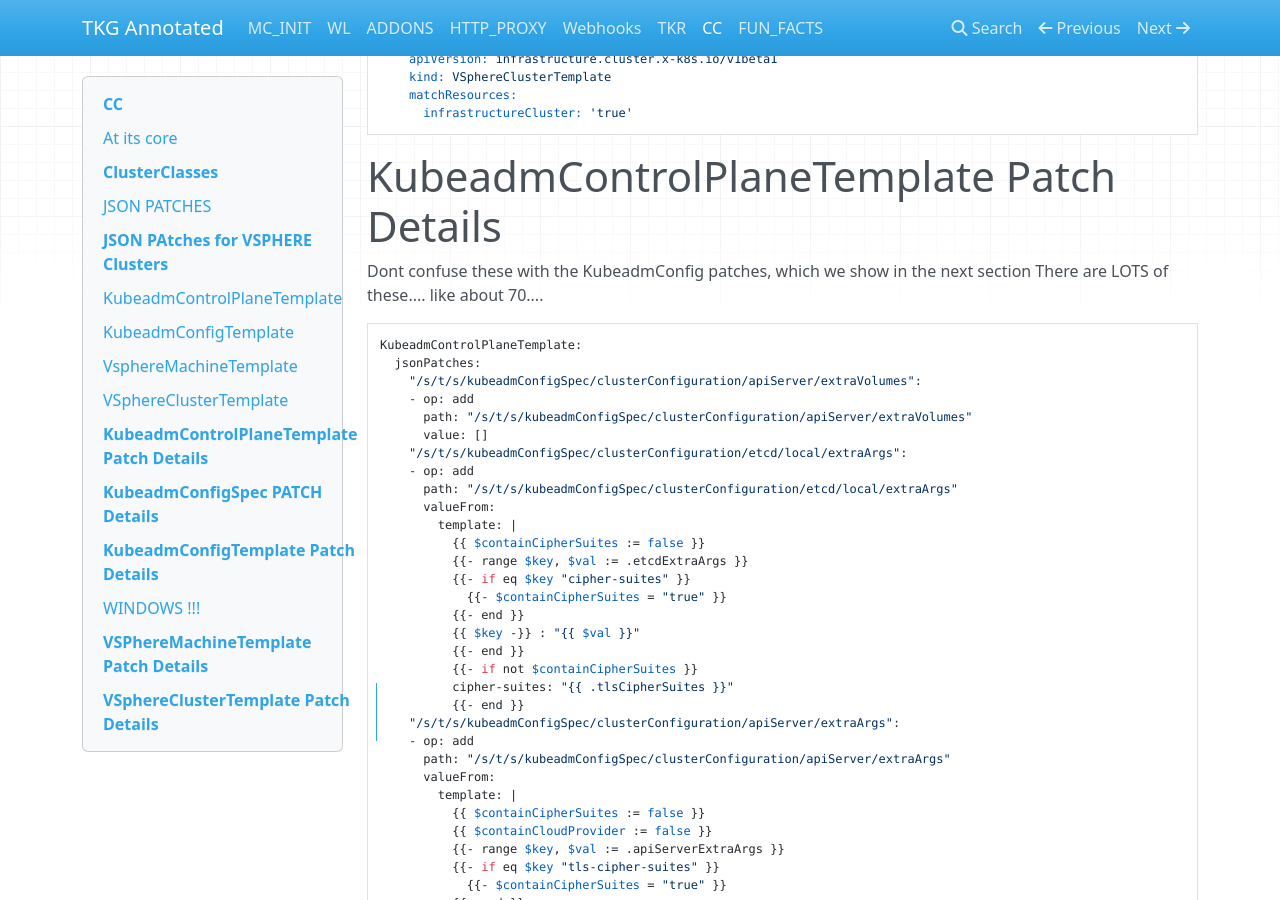
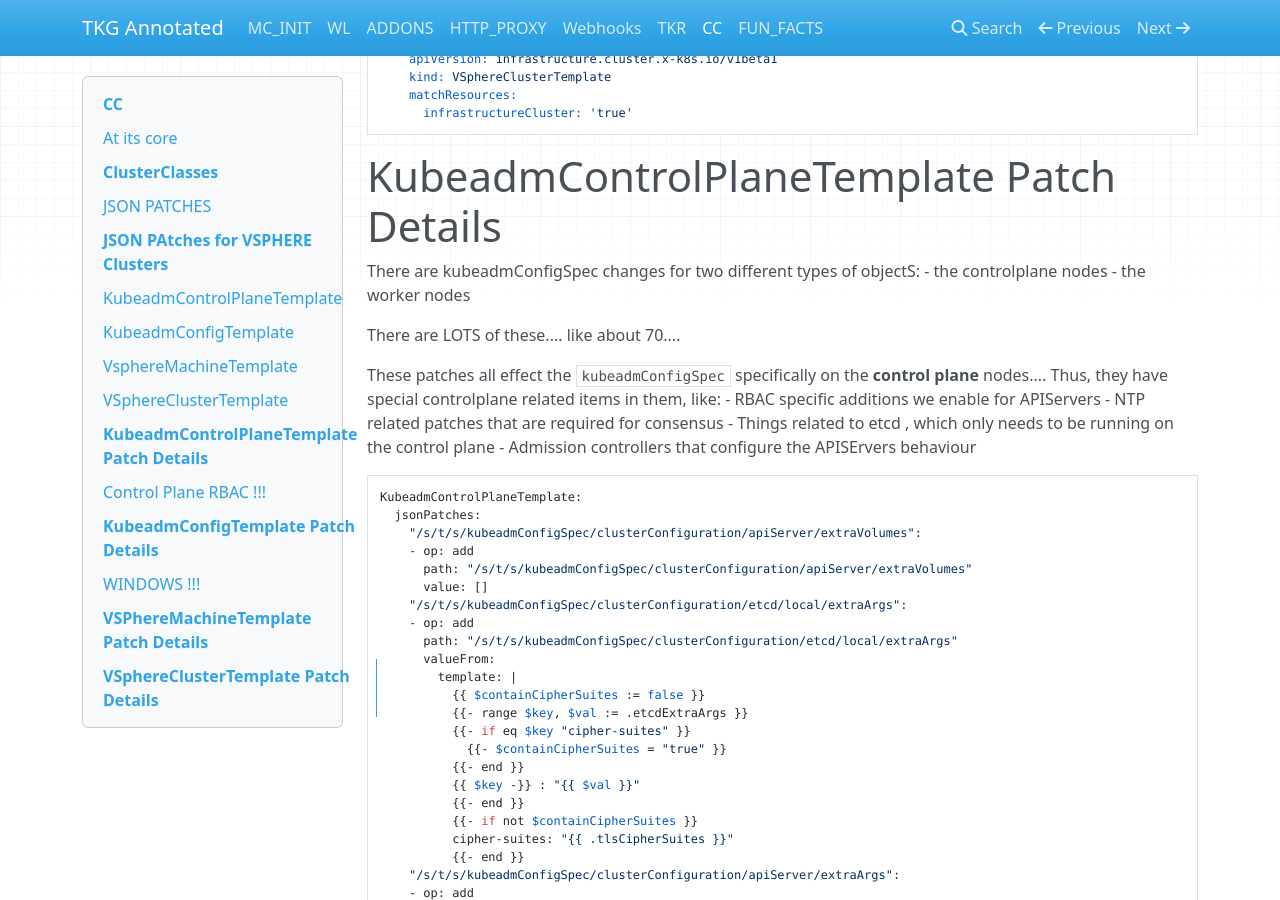
Before and after one commit to jayunit100/tanzu-install-annotated, an MkDocs documentation site: the page built from docs/z5-cc.md, in a window 1280 px wide and 900 px high, scrolled down 3591 px. Built offline with MkDocs 1.6.1, drawn with Linux system fonts in a browser that asks for light colours; nearby versions of some CDN libraries; some of the changed text lies outside the part shown.

Commit message:
Update z5-cc.md

````diff
--- a/docs/z5-cc.md
+++ b/docs/z5-cc.md
@@ -203,8 +203,18 @@
 
 # KubeadmControlPlaneTemplate Patch Details
 
-Dont confuse these with the KubeadmConfig patches, which we show in the next section
+There are kubeadmConfigSpec changes for two different types of objectS:
+- the controlplane nodes
+- the worker nodes
+
 There are LOTS of these.... like about 70....
+
+These patches all effect the `kubeadmConfigSpec` specifically on the **control plane** nodes....
+Thus, they have special controlplane related items in them, like:
+- RBAC specific additions we enable for APIServers
+- NTP related patches that are required for consensus
+- Things related to etcd , which only needs to be running on the control plane
+- Admission controllers that configure the APISErvers behaviour
 
 ```
 KubeadmControlPlaneTemplate:
@@ -497,7 +507,7 @@
           permissions: "0444"
 ```
 
-#### Control Plane RBAC !!!
+## Control Plane RBAC !!!
 
 One of the largest patches is the creation of RBAC rules for the kubeadm configuration:
 
@@ -644,9 +654,7 @@
         path: "/etc/kubernetes/audit-policy.yaml"
         permissions: '0600'
 ```
-
-# KubeadmConfigSpec PATCH Details
-
+And more control plane modifications:
 ```
     - op: add
       path: "/s/t/s/kubeadmConfigSpec/files/-"
@@ -1006,8 +1014,11 @@
 
 # KubeadmConfigTemplate Patch Details
 
-Now that the controlplane is patched, we need to patch the kubeadm configuration on the worker nodes...
-
+This is how we customize the kubelets that run for WORKER nodes.
+
+- HTTP proxy info
+- Custom CAs
+- Windows Workload cluster modifications
 ```
 KubeadmConfigTemplate:
   jsonPatches:
@@ -1379,6 +1390,13 @@
 Now we have the changes which we put into vsphere machine templates. These support things like GPU (not shown here) and PCI Passthrough.
 There are maybe 30 or so of these patches.
 
+- Vsphere user
+- Vsphere cloneMode
+- Vsphere memory
+- Vsphere CPU
+- PCI/VMX passthrough information
+- other VSphere specific parameters
+
 ```
 VSphereMachineTemplate:
   jsonPatches:
````
Also changed, not shown: other parts of docs/z5-cc.md (+6 -0 lines).
